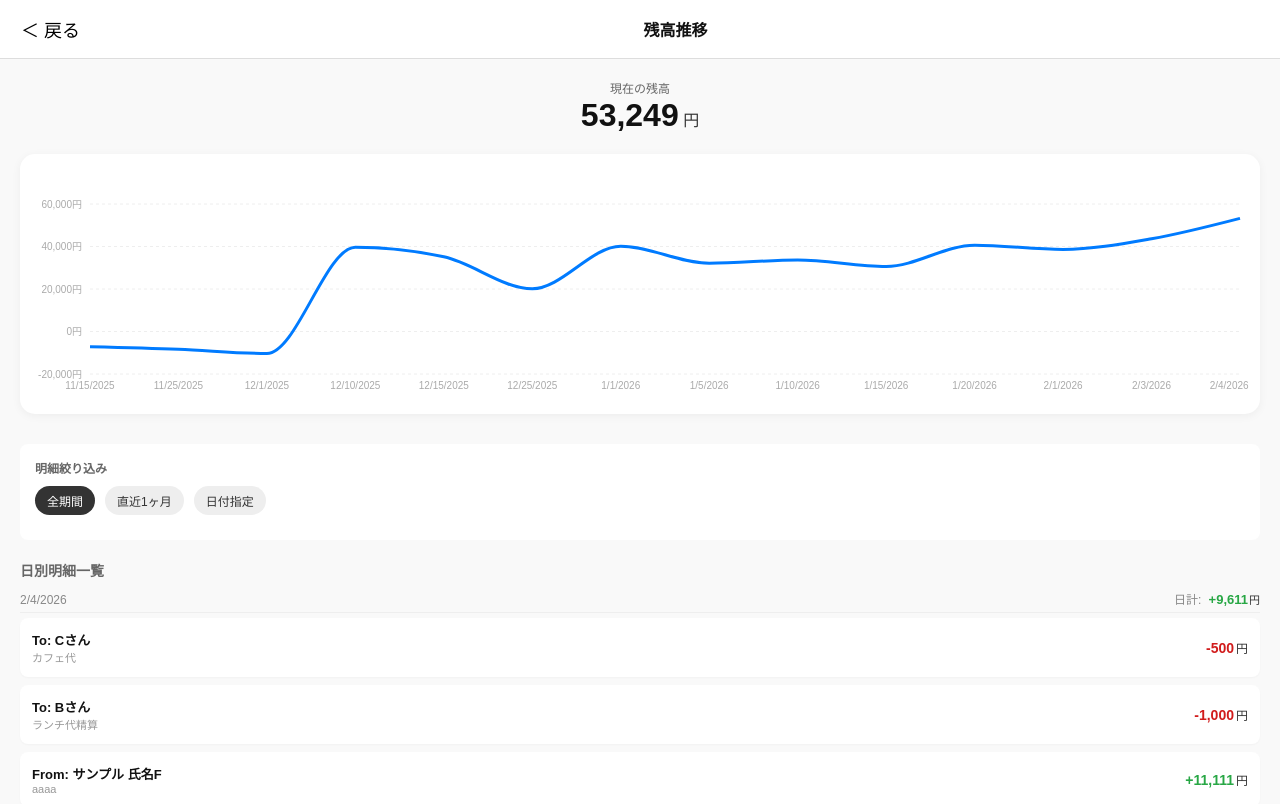
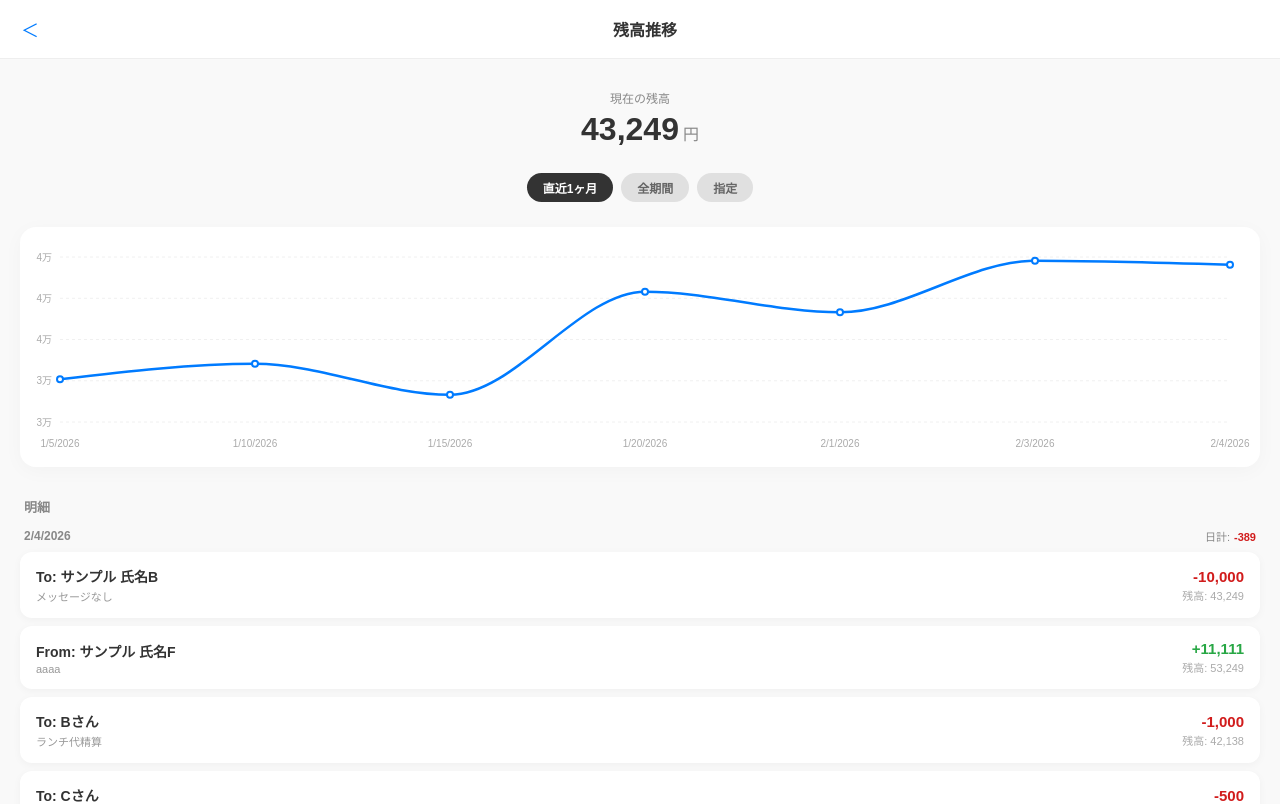
Before and after one commit to Bridge-wkk/team-vitamin-sea-project, a React (Create React App) app: page /balance in a window 1280 px wide. Shown: the top 804 px of the page. Built offline with nearby package versions, Linux system fonts and the light colour scheme; data requests are answered from the project's data file; sample sign-in values are in the browser's storage.

Commit message:
グラフ修正

```diff
--- a/src/BalanceHistory.js
+++ b/src/BalanceHistory.js
@@ -1,4 +1,4 @@
-import React, { useState, useEffect, useMemo } from "react";
+import React, { useState, useEffect, useMemo, useRef } from "react";
 import { useNavigate } from "react-router-dom";
 import {
   LineChart, Line, XAxis, YAxis, CartesianGrid, Tooltip, ResponsiveContainer
@@ -6,34 +6,39 @@ import {
 
 const BalanceHistory = ({ loginUser }) => {
   const navigate = useNavigate();
+  const scrollContainerRef = useRef(null);
 
-  const [allDailyData, setAllDailyData] = useState([]);
-  const [filterType, setFilterType] = useState("all");
+  const [processedHistory, setProcessedHistory] = useState([]);
+  const [displayBalance, setDisplayBalance] = useState(0);
+  const [filterType, setFilterType] = useState("1month");
   const [startDate, setStartDate] = useState("");
   const [endDate, setEndDate] = useState("");
 
   useEffect(() => {
     if (!loginUser) return;
 
-    // Fetch transactions from the JSON server
-    fetch("http://localhost:3010/send1")
-      .then((res) => res.json())
-      .then((data) => {
+    Promise.all([
+      fetch(`http://localhost:3010/friends/${loginUser.id}`).then(res => res.json()),
+      fetch("http://localhost:3010/send1").then(res => res.json())
+    ])
+    .then(([userData, transactionData]) => {
+        const latestBalance = Number(userData.balance);
+        setDisplayBalance(latestBalance);
 
-        // 1. Filter data related to the logged-in user
-        const myData = data.filter(
+        const myData = transactionData.filter(
           (item) => item.senderId === loginUser.id || item.receiverId === loginUser.id
         );
 
-        // 2. Sort by date descending (newest first) for reverse calculation
         const sortedDesc = myData.sort((a, b) => new Date(b.date) - new Date(a.date));
 
-        // 3. Calculate balance history
-        let currentCalcBalance = Number(loginUser.balance);
-        const transactionsWithBalance = sortedDesc.map((item) => {
+        // 最新の残高から過去へ逆算
+        let currentCalcBalance = latestBalance;
+
+        const historyWithBalance = sortedDesc.map((item) => {
           const isPayment = item.senderId === loginUser.id;
           const amount = Number(item.amount);
 
+          // その時点の残高（マイナスも許容してそのまま表示）
           const balanceAtThatTime = currentCalcBalance;
 
           if (isPayment) currentCalcBalance += amount;
@@ -45,184 +50,277 @@ const BalanceHistory = ({ loginUser }) => {
             balance: balanceAtThatTime,
             isPayment,
             diff: isPayment ? -amount : amount,
-            dateKey: new Date(item.date).toISOString().split('T')[0] // YYYY-MM-DD
+            dateKey: new Date(item.date).toISOString().split('T')[0],
+            dateObj: new Date(item.date)
           };
         });
 
-        // 4. Aggregate data by date
-        const dailyMap = new Map();
-        // Process chronologically (oldest first) to stack balances correctly
-        [...transactionsWithBalance].reverse().forEach(tx => {
-          const dateKey = tx.dateKey;
-          if (!dailyMap.has(dateKey)) {
-            dailyMap.set(dateKey, {
-              dateKey: dateKey,
-              dateLabel: new Date(tx.date).toLocaleDateString(),
-              balance: tx.balance,
+        setProcessedHistory(historyWithBalance);
+      })
+      .catch((err) => console.error("データ取得エラー:", err));
+
+  }, [loginUser]);
+
+
+  const { groupedList, graphData } = useMemo(() => {
+    let data = [...processedHistory];
+
+    if (filterType === "1month") {
+      const oneMonthAgo = new Date();
+      oneMonthAgo.setMonth(oneMonthAgo.getMonth() - 1);
+      data = data.filter(d => d.dateObj >= oneMonthAgo);
+    } else if (filterType === "custom" && startDate && endDate) {
+      const start = new Date(startDate);
+      const end = new Date(endDate);
+      end.setHours(23, 59, 59, 999);
+      data = data.filter(d => d.dateObj >= start && d.dateObj <= end);
+    }
+
+    const groups = new Map();
+    data.forEach(tx => {
+      if (!groups.has(tx.dateKey)) {
+        groups.set(tx.dateKey, {
+          dateKey: tx.dateKey,
+          dateLabel: tx.dateObj.toLocaleDateString(),
           totalDiff: 0,
+          closingBalance: 0,
           transactions: []
         });
       }
-          const dayData = dailyMap.get(dateKey);
-          dayData.balance = tx.balance;
-          dayData.totalDiff += tx.diff;
-          dayData.transactions.push(tx);
+      const group = groups.get(tx.dateKey);
+
+      // その日の最初のデータ（＝時系列で最も新しいデータ）の残高を、その日の最終残高とする
+      if (group.transactions.length === 0) {
+        group.closingBalance = tx.balance;
+      }
+
+      group.totalDiff += tx.diff;
+      group.transactions.push(tx);
+    });
+    const groupedList = Array.from(groups.values());
+
+    const graphDataRaw = [];
+    Array.from(groups.values()).reverse().forEach(group => {
+       graphDataRaw.push({
+         dateLabel: group.dateLabel,
+         balance: group.closingBalance,
+         totalDiff: group.totalDiff
+       });
     });
 
-        setAllDailyData(Array.from(dailyMap.values()));
-      })
-      .catch((err) => console.error("Error fetching history data:", err));
-
-  }, [loginUser]);
-
-  // --- Filtering Logic ---
-  const filteredList = useMemo(() => {
-    let data = [...allDailyData];
-    if (filterType === "1month") {
-      const oneMonthAgo = new Date();
-      oneMonthAgo.setMonth(oneMonthAgo.getMonth() - 1);
-      data = data.filter(d => new Date(d.dateKey) >= oneMonthAgo);
-    } else if (filterType === "custom" && startDate && endDate) {
-      data = data.filter(d => {
-        const target = new Date(d.dateKey);
-        return target >= new Date(startDate) && target <= new Date(endDate);
-      });
-    }
-    return data.reverse();
-  }, [allDailyData, filterType, startDate, endDate]);
+    return { groupedList, graphData: graphDataRaw };
+  }, [processedHistory, filterType, startDate, endDate]);
 
 
-  // --- Custom Tooltip ---
+  useEffect(() => {
+    if (scrollContainerRef.current) {
+      scrollContainerRef.current.scrollLeft = scrollContainerRef.current.scrollWidth;
+    }
+  }, [graphData]);
+
+
   const CustomTooltip = ({ active, payload }) => {
     if (active && payload && payload.length) {
       const data = payload[0].payload;
       return (
         <div style={{
-          backgroundColor: "rgba(255, 255, 255, 0.98)",
+          backgroundColor: "rgba(255, 255, 255, 0.95)",
           padding: "8px 12px",
-          border: "1px solid #ccc",
+          border: "1px solid #eee",
           borderRadius: "6px",
-          boxShadow: "0 2px 5px rgba(0,0,0,0.1)",
-          minWidth: "200px",
-          display: "flex",
-          justifyContent: "space-between",
-          alignItems: "baseline",
-          gap: "12px",
+          boxShadow: "0 2px 8px rgba(0,0,0,0.1)",
+          minWidth: "160px",
           whiteSpace: "nowrap"
         }}>
-          <span style={{ fontSize: "12px", fontWeight: "bold", color: "#333" }}>
-            {data.dateLabel}
+          <p style={{ margin: "0 0 4px", fontSize: "11px", color: "#888" }}>{data.dateLabel}</p>
+          <div style={{ display: "flex", justifyContent: "space-between", alignItems: "baseline", gap: "12px" }}>
+            <span style={{ fontSize: "12px", fontWeight: "bold", color: "#333" }}>残高</span>
+            <span>
+              <span style={{ fontSize: "15px", fontWeight: "bold", color: "#333" }}>{data.balance.toLocaleString()}</span>
+              <span style={{ fontSize: "11px", color: "#888", marginLeft: "2px" }}>円</span>
             </span>
-          <div>
-            <span style={{ fontSize: "14px", fontWeight: "bold", color: data.totalDiff < 0 ? "#D11C1C" : "#28a745" }}>
-               {data.totalDiff > 0 ? "+" : ""}{data.totalDiff.toLocaleString()}
-            </span>
-            <span style={{ fontSize: "11px", color: "#333", marginLeft: "2px", fontWeight: "normal" }}>円</span>
           </div>
-          <span style={{ fontSize: "12px", color: "#666", fontWeight: "bold" }}>
-             残高: <span style={{ color: "#333", fontSize: "13px" }}>{data.balance.toLocaleString()}</span>
-             <span style={{ fontSize: "11px", color: "#333", marginLeft: "2px", fontWeight: "normal" }}>円</span>
-          </span>
         </div>
       );
     }
     return null;
   };
 
+  const chartWidth = Math.max(window.innerWidth - 40, graphData.length * 50);
+
   return (
-    <div style={{ backgroundColor: "#f9f9f9", minHeight: "100vh", fontFamily: "sans-serif" }}>
-      {/* Header */}
-      <div style={{ backgroundColor: "#fff", padding: "15px", display: "flex", alignItems: "center", borderBottom: "1px solid #ddd" }}>
-        <button onClick={() => navigate("/home")} style={{ background: "none", border: "none", fontSize: "18px", cursor: "pointer" }}>
-          ＜ 戻る
+    <div style={{ backgroundColor: "#f9f9f9", minHeight: "100vh", fontFamily: "sans-serif", paddingBottom: "40px" }}>
+      {/* ヘッダー */}
+      <div style={{ backgroundColor: "#fff", padding: "15px", display: "flex", alignItems: "center", borderBottom: "1px solid #eee", position: "sticky", top: 0, zIndex: 10 }}>
+        <button onClick={() => navigate("/home")} style={{ background: "none", border: "none", fontSize: "18px", cursor: "pointer", color: "#007bff" }}>
+          ＜
         </button>
-        <h2 style={{ fontSize: "16px", margin: "0 auto", fontWeight: "bold" }}>残高推移</h2>
+        <h2 style={{ fontSize: "16px", margin: "0 auto", fontWeight: "bold", color: "#333" }}>残高推移</h2>
+        <div style={{ width: "20px" }}></div>
       </div>
 
       <div style={{ padding: "20px" }}>
 
-        {/* Current Balance */}
-        <div style={{ textAlign: "center", marginBottom: "20px" }}>
-          <span style={{ fontSize: "12px", color: "#666" }}>現在の残高</span>
-          <div style={{ fontSize: "32px", fontWeight: "bold" }}>
-             {loginUser ? Number(loginUser.balance).toLocaleString() : 0}
-             <span style={{ fontSize: "16px", color: "#333", fontWeight: "normal" }}> 円</span>
+        {/* 現在の残高 */}
+        <div style={{ textAlign: "center", marginBottom: "25px", marginTop: "10px" }}>
+          <span style={{ fontSize: "12px", color: "#888" }}>現在の残高</span>
+          <div style={{ fontSize: "32px", fontWeight: "bold", color: "#333", marginTop: "4px" }}>
+             {displayBalance.toLocaleString()}
+             <span style={{ fontSize: "16px", color: "#888", fontWeight: "normal", marginLeft: "4px" }}>円</span>
           </div>
         </div>
 
-        {/* Graph Area */}
-        <div style={{
-          backgroundColor: "#fff", padding: "10px 10px 0 0", borderRadius: "15px",
-          height: "260px", marginBottom: "30px", boxShadow: "0 2px 10px rgba(0,0,0,0.05)", position: "relative"
-        }}>
-          {allDailyData.length > 0 ? (
+        {/* 期間切り替え */}
+        <div style={{ display: "flex", justifyContent: "center", gap: "8px", marginBottom: "25px" }}>
+            {["1month", "all"].map(type => (
+              <button
+                key={type}
+                onClick={() => { setFilterType(type); setStartDate(""); setEndDate(""); }}
+                style={{
+                  padding: "6px 16px", borderRadius: "20px", border: "none", cursor: "pointer", fontSize: "12px", fontWeight: "bold",
+                  backgroundColor: filterType === type ? "#333" : "#e0e0e0",
+                  color: filterType === type ? "#fff" : "#666",
+                  transition: "all 0.2s"
+                }}
+              >
+                {type === "1month" ? "直近1ヶ月" : "全期間"}
+              </button>
+            ))}
+            <button
+                onClick={() => setFilterType("custom")}
+                style={{
+                  padding: "6px 16px", borderRadius: "20px", border: "none", cursor: "pointer", fontSize: "12px", fontWeight: "bold",
+                  backgroundColor: filterType === "custom" ? "#333" : "#e0e0e0",
+                  color: filterType === "custom" ? "#fff" : "#666",
+                  transition: "all 0.2s"
+                }}
+            >
+              指定
+            </button>
+        </div>
+
+        {filterType === "custom" && (
+            <div style={{ display: "flex", justifyContent: "center", alignItems: "center", gap: "8px", marginBottom: "20px", fontSize: "12px" }}>
+              <input type="date" value={startDate} onChange={(e) => setStartDate(e.target.value)} style={{ padding: "6px", borderRadius: "6px", border: "1px solid #ddd", backgroundColor: "#fff" }} />
+              <span style={{ color: "#888" }}>~</span>
+              <input type="date" value={endDate} onChange={(e) => setEndDate(e.target.value)} style={{ padding: "6px", borderRadius: "6px", border: "1px solid #ddd", backgroundColor: "#fff" }} />
+            </div>
+        )}
+
+        {/* グラフエリア */}
+        <div
+          ref={scrollContainerRef}
+          style={{
+            backgroundColor: "#fff",
+            borderRadius: "16px",
+            height: "240px",
+            marginBottom: "30px",
+            boxShadow: "0 4px 20px rgba(0,0,0,0.03)",
+            overflowX: "auto",
+            whiteSpace: "nowrap",
+            padding: "20px 10px 10px 0"
+          }}
+        >
+          {graphData.length > 0 ? (
+            <div style={{ width: `${chartWidth}px`, height: "100%" }}>
               <ResponsiveContainer width="100%" height="100%">
-              <LineChart data={allDailyData} margin={{ top: 40, right: 10, bottom: 10, left: 10 }}>
-                <CartesianGrid strokeDasharray="3 3" vertical={false} stroke="#eee" />
+                <LineChart data={graphData} margin={{ top: 10, right: 20, bottom: 5, left: 0 }}>
+                  <CartesianGrid strokeDasharray="3 3" vertical={false} stroke="#f0f0f0" />
                   <XAxis
-                  dataKey="dateLabel" tick={{ fontSize: 10, fill: '#aaa' }} axisLine={false} tickLine={false} minTickGap={30}
+                    dataKey="dateLabel"
+                    tick={{ fontSize: 10, fill: '#aaa' }}
+                    axisLine={false}
+                    tickLine={false}
+                    interval={0}
+                    dy={10}
                   />
                   <YAxis
-                  width={60} tick={{ fontSize: 10, fill: '#aaa' }} axisLine={false} tickLine={false} domain={['auto', 'auto']}
-                  tickFormatter={(val) => `${val.toLocaleString()}円`}
+                    width={50}
+                    tick={{ fontSize: 10, fill: '#aaa' }}
+                    axisLine={false}
+                    tickLine={false}
+                    domain={['auto', 'auto']}
+                    tickFormatter={(val) => `${(val/10000).toFixed(0)}万`} // 簡略表示ですっきりさせる
                   />
                   <Tooltip
-                  content={<CustomTooltip />} position={{ y: 0 }} cursor={{ stroke: '#aaa', strokeWidth: 1 }}
+                    content={<CustomTooltip />}
+                    cursor={{ stroke: '#ddd', strokeWidth: 1, strokeDasharray: '4 4' }}
+                    position={{ y: -40 }} // ツールチップをグラフの上に逃がす
                   />
                   <Line
-                  type="monotone" dataKey="balance" stroke="#007bff" strokeWidth={3} dot={{ r: 0 }}
-                  activeDot={{ r: 6, fill: "#007bff", stroke: "#fff", strokeWidth: 2 }} animationDuration={1000}
+                    type="monotone" dataKey="balance" stroke="#007bff" strokeWidth={2.5} dot={{ r: 3, fill: "#fff", stroke: "#007bff", strokeWidth: 2 }}
+                    activeDot={{ r: 6, fill: "#007bff", stroke: "#fff", strokeWidth: 3 }} animationDuration={500}
                   />
                 </LineChart>
               </ResponsiveContainer>
+            </div>
           ) : (
-            <div style={{ display: 'flex', justifyContent: 'center', alignItems: 'center', height: '100%', color: '#999', fontSize: '12px' }}>
+            <div style={{ display: 'flex', justifyContent: 'center', alignItems: 'center', height: '100%', color: '#ccc', fontSize: '13px' }}>
               データがありません
             </div>
           )}
         </div>
 
-        {/* Filter Controls */}
-        <div style={{ marginBottom: "20px", backgroundColor: "#fff", padding: "15px", borderRadius: "8px" }}>
-          <p style={{ margin: "0 0 10px", fontSize: "12px", color: "#666", fontWeight: "bold" }}>明細絞り込み</p>
-          <div style={{ display: "flex", gap: "10px", flexWrap: "wrap", marginBottom: "10px" }}>
-            <button onClick={() => { setFilterType("all"); setStartDate(""); setEndDate(""); }} style={{ padding: "6px 12px", borderRadius: "20px", border: "none", cursor: "pointer", fontSize: "12px", backgroundColor: filterType === "all" ? "#333" : "#eee", color: filterType === "all" ? "#fff" : "#333" }}>全期間</button>
-            <button onClick={() => { setFilterType("1month"); setStartDate(""); setEndDate(""); }} style={{ padding: "6px 12px", borderRadius: "20px", border: "none", cursor: "pointer", fontSize: "12px", backgroundColor: filterType === "1month" ? "#333" : "#eee", color: filterType === "1month" ? "#fff" : "#333" }}>直近1ヶ月</button>
-            <button onClick={() => setFilterType("custom")} style={{ padding: "6px 12px", borderRadius: "20px", border: "none", cursor: "pointer", fontSize: "12px", backgroundColor: filterType === "custom" ? "#333" : "#eee", color: filterType === "custom" ? "#fff" : "#333" }}>日付指定</button>
+        {/* 明細リスト（残高明細形式・スッキリ版） */}
+        <h3 style={{ fontSize: "13px", color: "#888", marginBottom: "12px", marginLeft: "4px" }}>明細</h3>
+
+        {groupedList.length === 0 ? (
+          <div style={{ textAlign: "center", padding: "40px", color: "#aaa", fontSize: "13px" }}>
+            表示する明細がありません
           </div>
-          {filterType === "custom" && (
-            <div style={{ display: "flex", alignItems: "center", gap: "5px", color: "#666", fontSize: "12px" }}>
-              <input type="date" value={startDate} onChange={(e) => setStartDate(e.target.value)} style={{ padding: "5px", borderRadius: "4px", border: "1px solid #ccc" }} />
-              <span>~</span>
-              <input type="date" value={endDate} onChange={(e) => setEndDate(e.target.value)} style={{ padding: "5px", borderRadius: "4px", border: "1px solid #ccc" }} />
-            </div>
-          )}
+        ) : (
+          groupedList.map((group) => (
+            <div key={group.dateKey} style={{ marginBottom: "24px" }}>
+              {/* 日付ヘッダー（シンプル化：日付と変動計のみ） */}
+              <div style={{
+                display: "flex", justifyContent: "space-between", alignItems: "center",
+                marginBottom: "8px", padding: "0 4px"
+              }}>
+                <span style={{ fontSize: "12px", fontWeight: "bold", color: "#888" }}>{group.dateLabel}</span>
+                <span style={{ fontSize: "11px", color: "#888" }}>
+                  日計:
+                  <span style={{ color: group.totalDiff < 0 ? "#D11C1C" : "#28a745", fontWeight: "bold", marginLeft: "4px" }}>
+                    {group.totalDiff > 0 ? "+" : ""}{group.totalDiff.toLocaleString()}
+                  </span>
+                </span>
               </div>
 
-        {/* Detail List */}
-        <h3 style={{ fontSize: "14px", color: "#666", marginBottom: "10px" }}>日別明細一覧</h3>
-        {filteredList.length === 0 ? (
-          <p style={{ textAlign: "center", color: "#999", marginTop: "30px", fontSize: "12px" }}>該当する明細はありません</p>
-        ) : (
-          filteredList.map((dayData) => (
-            <div key={dayData.dateKey} style={{ marginBottom: "15px" }}>
-              {/* Date Header */}
-              <div style={{ fontSize: "12px", color: "#888", marginBottom: "5px", paddingBottom: "5px", borderBottom: "1px solid #eee", display: "flex", justifyContent: "space-between", alignItems: "baseline" }}>
-                <span>{dayData.dateLabel}</span>
-                <span>日計: <span style={{ color: dayData.totalDiff < 0 ? "#D11C1C" : "#28a745", fontWeight: "bold", marginLeft: "4px", fontSize: "13px" }}>{dayData.totalDiff > 0 ? "+" : ""}{dayData.totalDiff.toLocaleString()}</span><span style={{ color: "#333", fontSize: "11px", fontWeight: "normal", marginLeft: "1px" }}>円</span></span>
+              {/* 取引詳細カード */}
+              <div style={{ display: "flex", flexDirection: "column", gap: "8px" }}>
+                {group.transactions.map((tx) => (
+                  <div key={tx.id} style={{
+                    backgroundColor: "#fff",
+                    borderRadius: "12px",
+                    padding: "14px 16px",
+                    boxShadow: "0 2px 8px rgba(0,0,0,0.04)",
+                    display: "flex",
+                    justifyContent: "space-between",
+                    alignItems: "center"
+                  }}>
+                    {/* 左側：相手と内容 */}
+                    <div style={{ display: "flex", flexDirection: "column", gap: "2px", maxWidth: "60%" }}>
+                       <div style={{ fontSize: "14px", fontWeight: "bold", color: "#333" }}>
+                         {tx.isPayment ? `To: ${tx.receiverName}` : `From: ${tx.senderName}`}
                        </div>
-              {/* Transaction Details */}
-              {dayData.transactions.map((tx) => (
-                <div key={tx.id} style={{ backgroundColor: "#fff", borderRadius: "8px", padding: "12px", marginBottom: "8px", display: "flex", justifyContent: "space-between", alignItems: "center", boxShadow: "0 1px 2px rgba(0,0,0,0.03)" }}>
-                  <div>
-                    <div style={{ fontSize: "13px", fontWeight: "bold" }}>{tx.isPayment ? `To: ${tx.receiverName}` : `From: ${tx.senderName}`}</div>
-                    <div style={{ fontSize: "11px", color: "#999" }}>{tx.message || "メッセージなし"}</div>
+                       <div style={{ fontSize: "11px", color: "#999", whiteSpace: "nowrap", overflow: "hidden", textOverflow: "ellipsis" }}>
+                         {tx.message || "メッセージなし"}
                        </div>
-                  <div style={{ textAlign: "right" }}>
-                    <div style={{ fontSize: "14px", fontWeight: "bold", color: tx.isPayment ? "#D11C1C" : "#28a745" }}>{tx.isPayment ? "-" : "+"}{tx.amount.toLocaleString()}<span style={{ color: "#333", fontSize: "12px", marginLeft: "2px", fontWeight: "normal" }}>円</span></div>
+                    </div>
+
+                    {/* 右側：金額と残高（縦並びで整理） */}
+                    <div style={{ display: "flex", flexDirection: "column", alignItems: "flex-end", gap: "2px" }}>
+                       {/* 変動額 */}
+                       <div style={{ fontSize: "15px", fontWeight: "bold", color: tx.isPayment ? "#D11C1C" : "#28a745" }}>
+                         {tx.isPayment ? "-" : "+"}{tx.amount.toLocaleString()}
+                       </div>
+                       {/* その時点の残高（控えめな色で表示） */}
+                       <div style={{ fontSize: "11px", color: "#aaa" }}>
+                         残高: {tx.balance.toLocaleString()}
+                       </div>
                     </div>
                   </div>
                 ))}
+              </div>
             </div>
           ))
         )}
--- a/src/db.json
+++ b/src/db.json
@@ -4,7 +4,7 @@
       "id": "1",
       "name": "サンプル 氏名A",
       "accountNumber": "1111111",
-      "balance": 53249,
+      "balance": 43249,
       "password": "passwordA",
       "icon": "/images/human1.png"
     },
@@ -12,7 +12,7 @@
       "id": "2",
       "name": "サンプル 氏名B",
       "accountNumber": "2222222",
-      "balance": 37857,
+      "balance": 47857,
       "password": "passwordB",
       "icon": "/images/human2.png"
     },
@@ -271,10 +271,10 @@
       "senderName": "Fさん",
       "receiverId": "1",
       "receiverName": "自分",
-      "amount": 50000,
+      "amount": 5000,
       "date": "2025/12/10 10:00:00",
       "type": "transfer",
-      "message": "冬のボーナス送金"
+      "message": "冬のお小遣い"
     },
     {
       "id": "mock13",
@@ -320,6 +320,18 @@
       "message": "aaaa",
       "date": "2026/2/4 15:51:32",
       "type": "transfer"
+    },
+    {
+      "id": "faac",
+      "senderId": "1",
+      "senderName": "サンプル 氏名A",
+      "receiverId": "2",
+      "receiverName": "サンプル 氏名B",
+      "receiverIcon": "/images/human2.png",
+      "amount": 10000,
+      "message": "",
+      "date": "2026/2/4 16:04:32",
+      "type": "transfer"
     }
   ],
   "reseive": []
```
Lines whose indentation alone changed are shown as unchanged.
